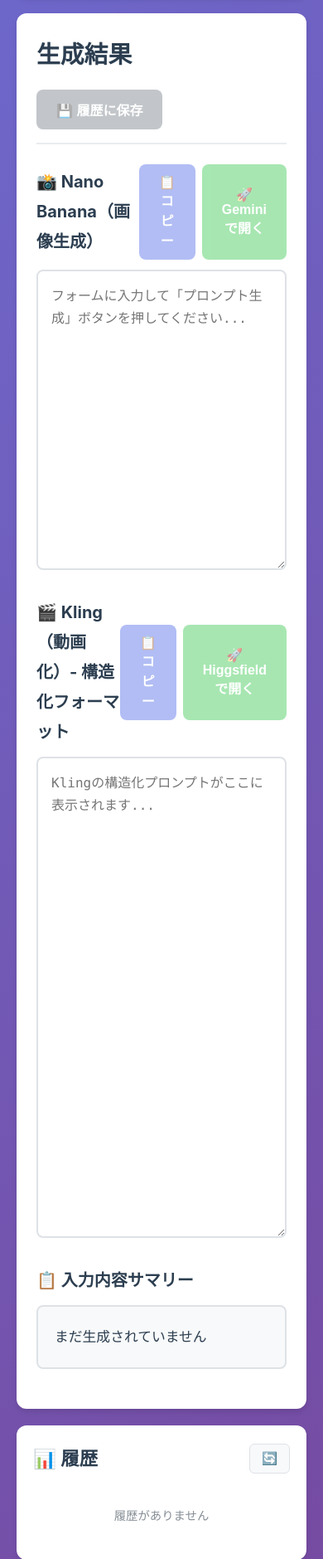
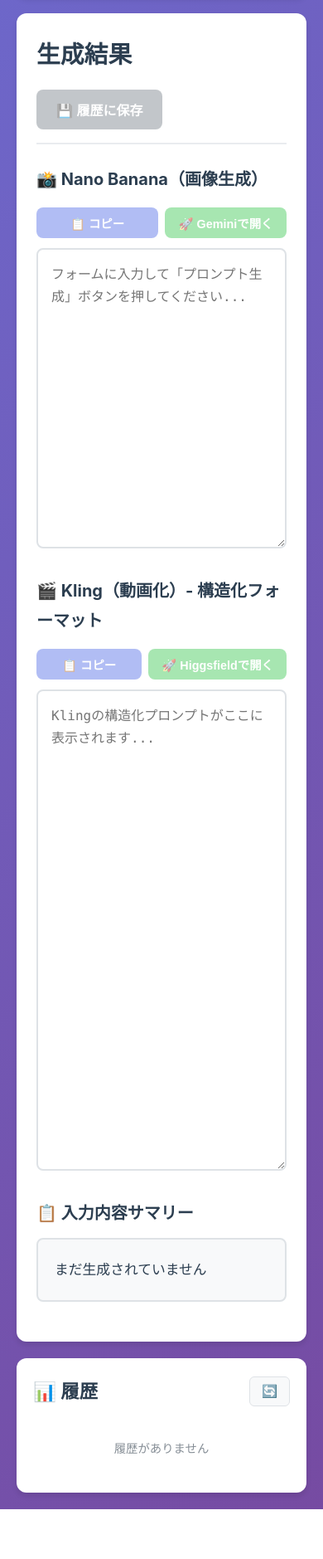
Before and after one commit to picklist-marketing/nanobanana-kling, a Flask app: page / in a window 390 px wide. Shown: the part 1862-3741 px from the top of the page at 83% size. After the commit the page ends 3681 px from the top, so only its background shows below. Run offline with Flask 3, Linux system fonts and the light colour scheme; data that the repository does not hold is empty.

Commit message:
Fix button layout: prevent awkward line breaks
- Add flex-wrap: nowrap to prevent mid-row breaks
- Reduce button padding and font size for better fit
- Add white-space: nowrap to keep button text intact
- Add gap to prompt-header for better spacing
- Responsive: stack buttons vertically on mobile (<1024px)
- Buttons now stay cleanly aligned in one row on desktop

```diff
--- a/static/css/style.css
+++ b/static/css/style.css
@@ -168,17 +168,27 @@
     justify-content: space-between;
     align-items: center;
     margin-bottom: 12px;
+    gap: 16px;
 }
 
 .prompt-header h3 {
     font-size: 1.25rem;
     color: #2c3e50;
     font-weight: 700;
+    flex-shrink: 0;
 }
 
 .prompt-actions {
     display: flex;
     gap: 8px;
+    flex-wrap: nowrap;
+    align-items: center;
+}
+
+.prompt-actions .btn {
+    padding: 8px 16px;
+    font-size: 0.9rem;
+    white-space: nowrap;
 }
 
 .prompt-textarea {
@@ -425,6 +435,19 @@
         position: static;
         max-height: none;
     }
+
+    .prompt-header {
+        flex-direction: column;
+        align-items: flex-start;
+    }
+
+    .prompt-actions {
+        width: 100%;
+    }
+
+    .prompt-actions .btn {
+        flex: 1;
+    }
 }
 
 /* スクロールバー */
```
